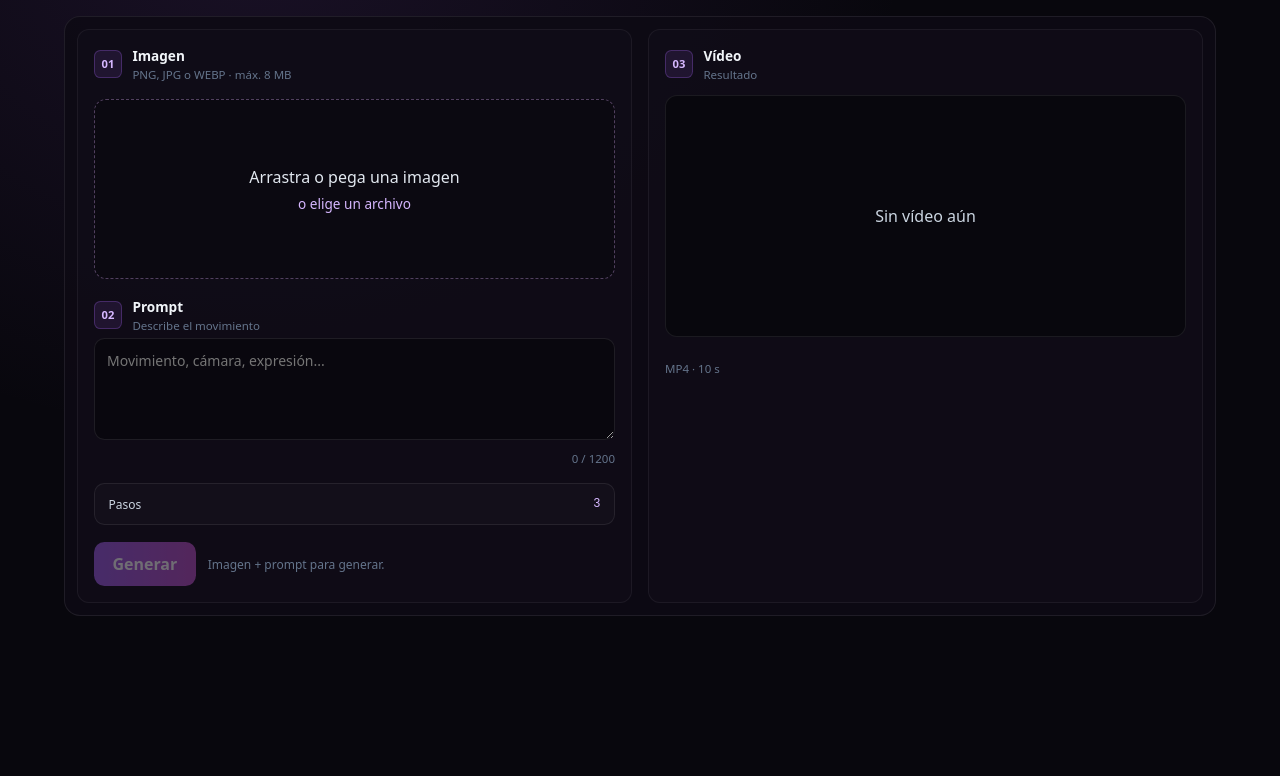
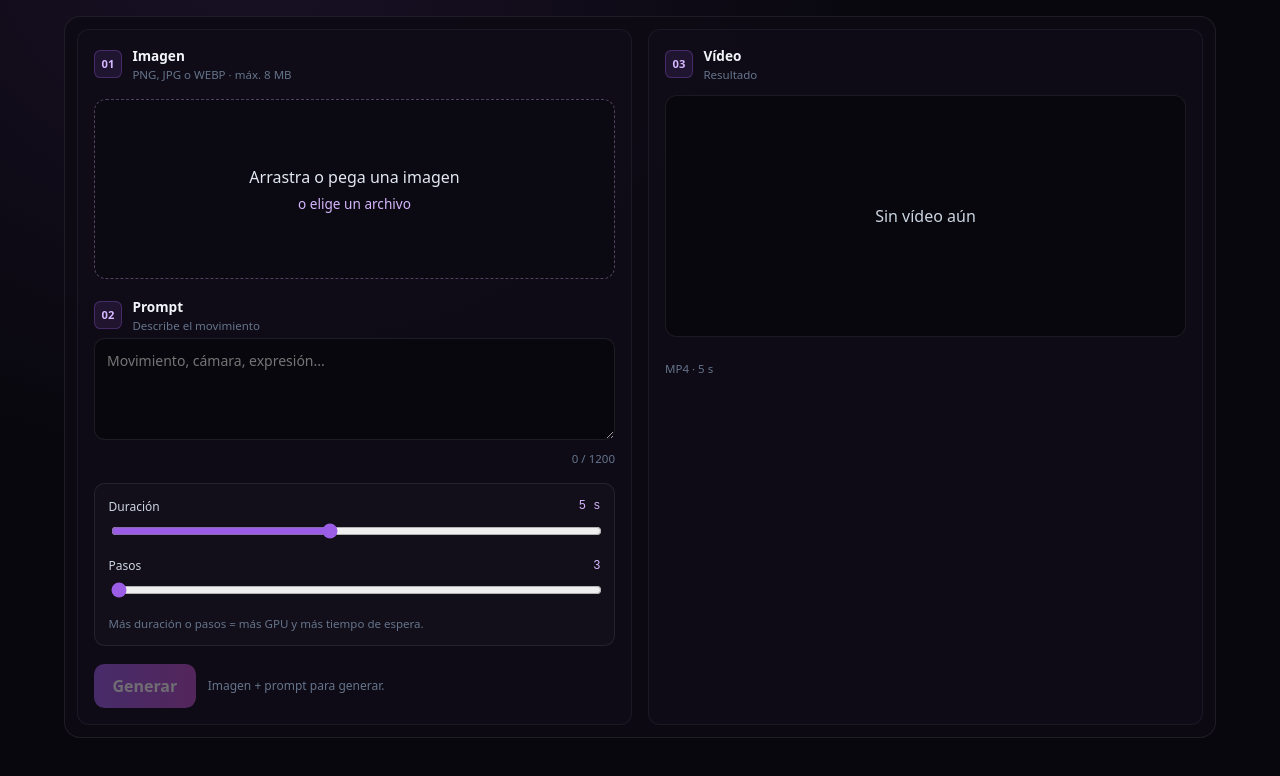
Before and after one commit to Santyxs/PrivDark, an Astro site: page / in a window 1280 px wide. Shown: the part 68-844 px from the top of the page. Before the commit the page ends 800 px from the top, so only its background shows below. Built offline with nearby package versions, Linux system fonts and the light colour scheme; Astro itself is replaced by a stand-in of ours; no server answers.

Commit message:
feat: sliders de duración (1–10s) y pasos (3–8) en la UI

```diff
--- a/src/global.css
+++ b/src/global.css
@@ -197,38 +197,33 @@ body {
   color: var(--muted);
 }
 
-.advanced-panel {
+.params {
+  display: flex;
+  flex-direction: column;
+  gap: 0.85rem;
+  padding: 0.85rem;
   border-radius: 0.65rem;
   border: 1px solid rgba(255, 255, 255, 0.08);
   background: rgba(255, 255, 255, 0.02);
 }
-.advanced-panel summary {
+.param-label {
   display: flex;
-  cursor: pointer;
-  list-style: none;
   align-items: center;
   justify-content: space-between;
-  padding: 0.7rem 0.85rem;
+  margin-bottom: 0.35rem;
   font-size: 0.75rem;
   color: #cbd5e1;
 }
-.advanced-panel summary::-webkit-details-marker {
-  display: none;
-}
-.advanced-summary-meta {
+.param-value {
+  font-family: ui-monospace, monospace;
   color: var(--glow);
-  font-family: ui-monospace, monospace;
-}
-.advanced-content {
-  border-top: 1px solid rgba(255, 255, 255, 0.06);
-  padding: 0.85rem;
 }
 .steps-range {
   width: 100%;
   accent-color: var(--brand);
 }
 .help-text {
-  margin: 0.5rem 0 0;
+  margin: 0;
   font-size: 0.72rem;
   color: var(--muted);
 }
--- a/src/pages/index.astro
+++ b/src/pages/index.astro
@@ -58,13 +58,23 @@ const baseUrl = import.meta.env.BASE_URL;
             <div class="prompt-meta"><span></span><span data-prompt-count>0 / 1200</span></div>
           </div>
 
-          <details class="advanced-panel">
-            <summary><span>Pasos</span><span class="advanced-summary-meta"><span data-steps-value>3</span></span></summary>
-            <div class="advanced-content">
-              <input type="range" min="3" max="4" step="1" value="3" data-steps class="steps-range" aria-label="Pasos" />
-              <p class="help-text">3 = menos GPU · 4 = un poco más de detalle</p>
+          <div class="params">
+            <div class="param">
+              <div class="param-label">
+                <span>Duración</span>
+                <span class="param-value"><span data-duration-value>5</span> s</span>
+              </div>
+              <input type="range" min="1" max="10" step="1" value="5" data-duration class="steps-range" aria-label="Duración" />
             </div>
-          </details>
+            <div class="param">
+              <div class="param-label">
+                <span>Pasos</span>
+                <span class="param-value" data-steps-value>3</span>
+              </div>
+              <input type="range" min="3" max="8" step="1" value="3" data-steps class="steps-range" aria-label="Pasos" />
+            </div>
+            <p class="help-text">Más duración o pasos = más GPU y más tiempo de espera.</p>
+          </div>
 
           <div class="actions">
             <button data-generate class="btn-primary" disabled>
@@ -95,7 +105,7 @@ const baseUrl = import.meta.env.BASE_URL;
           </div>
 
           <div class="output-foot">
-            <p>MP4 · 10 s</p>
+            <p data-output-meta>MP4 · 5 s</p>
             <a data-download class="btn-ghost" download>Descargar</a>
           </div>
 
@@ -131,6 +141,9 @@ const baseUrl = import.meta.env.BASE_URL;
       const pc = q<HTMLElement>("[data-prompt-count]");
       const st = q<HTMLInputElement>("[data-steps]");
       const sv = q<HTMLElement>("[data-steps-value]");
+      const dur = q<HTMLInputElement>("[data-duration]");
+      const dv = q<HTMLElement>("[data-duration-value]");
+      const outMeta = q<HTMLElement>("[data-output-meta]");
       const btn = q<HTMLButtonElement>("[data-generate]");
       const bl = q<HTMLElement>("[data-button-label]");
       const sp = q<HTMLElement>("[data-spinner]");
@@ -208,6 +221,10 @@ const baseUrl = import.meta.env.BASE_URL;
       };
       st.oninput = () => {
         sv.textContent = st.value;
+      };
+      dur.oninput = () => {
+        dv.textContent = dur.value;
+        outMeta.textContent = `MP4 · ${dur.value} s`;
       };
 
       const videoUrl = (d: unknown): string | null => {
@@ -339,7 +356,10 @@ const baseUrl = import.meta.env.BASE_URL;
         try {
           const fd = new FormData();
           fd.append("image", file, file.name);
-          fd.append("params", JSON.stringify({ prompt, steps: Number(st.value) }));
+          fd.append(
+            "params",
+            JSON.stringify({ prompt, steps: Number(st.value), duration: Number(dur.value) }),
+          );
           const res = await fetch(`${W.replace(/\/$/, "")}/generate`, { method: "POST", body: fd });
           if (!res.ok || !res.body) throw new Error(await errMsg(res));
           const url = await readSSE(res.body);
```
